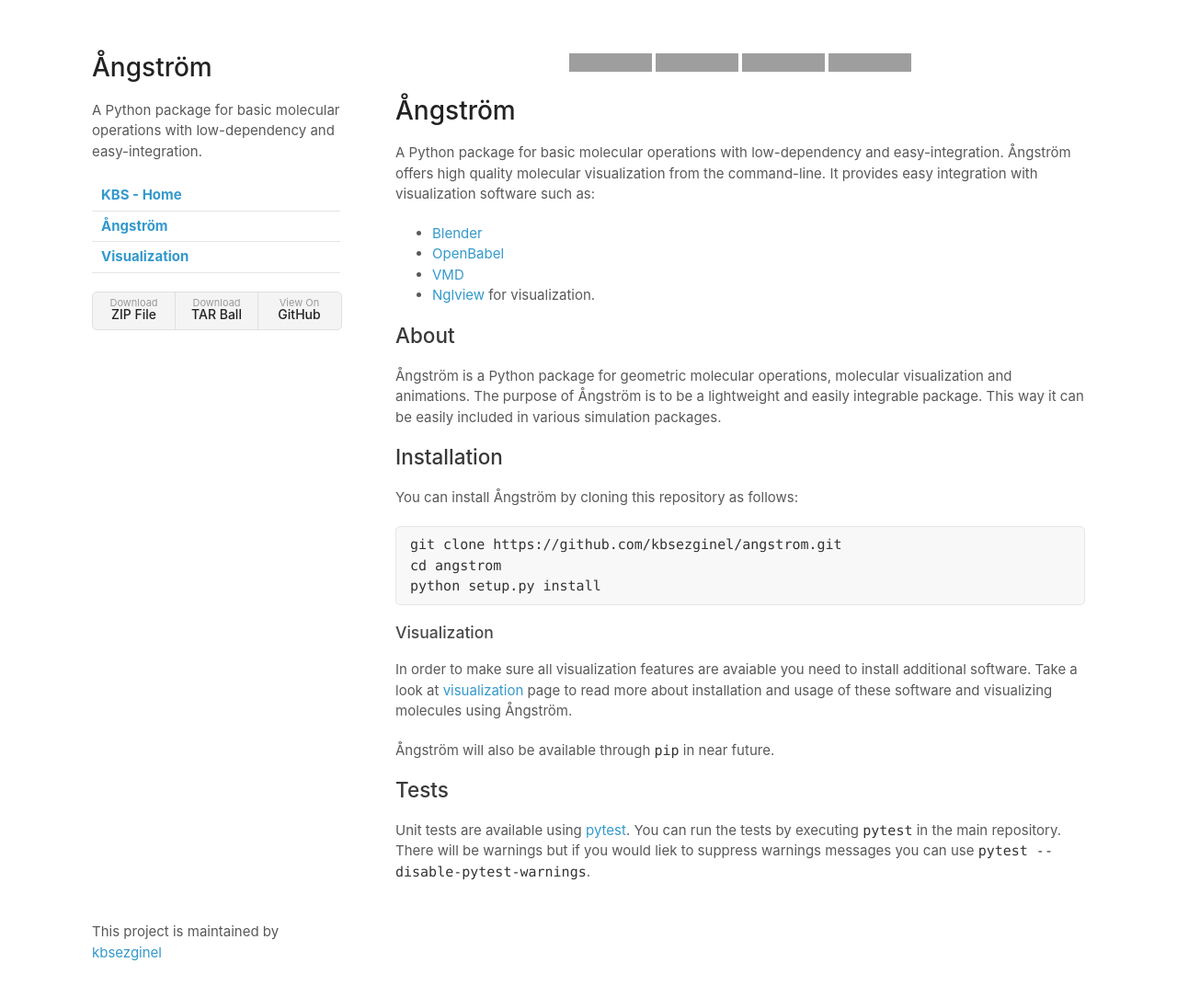
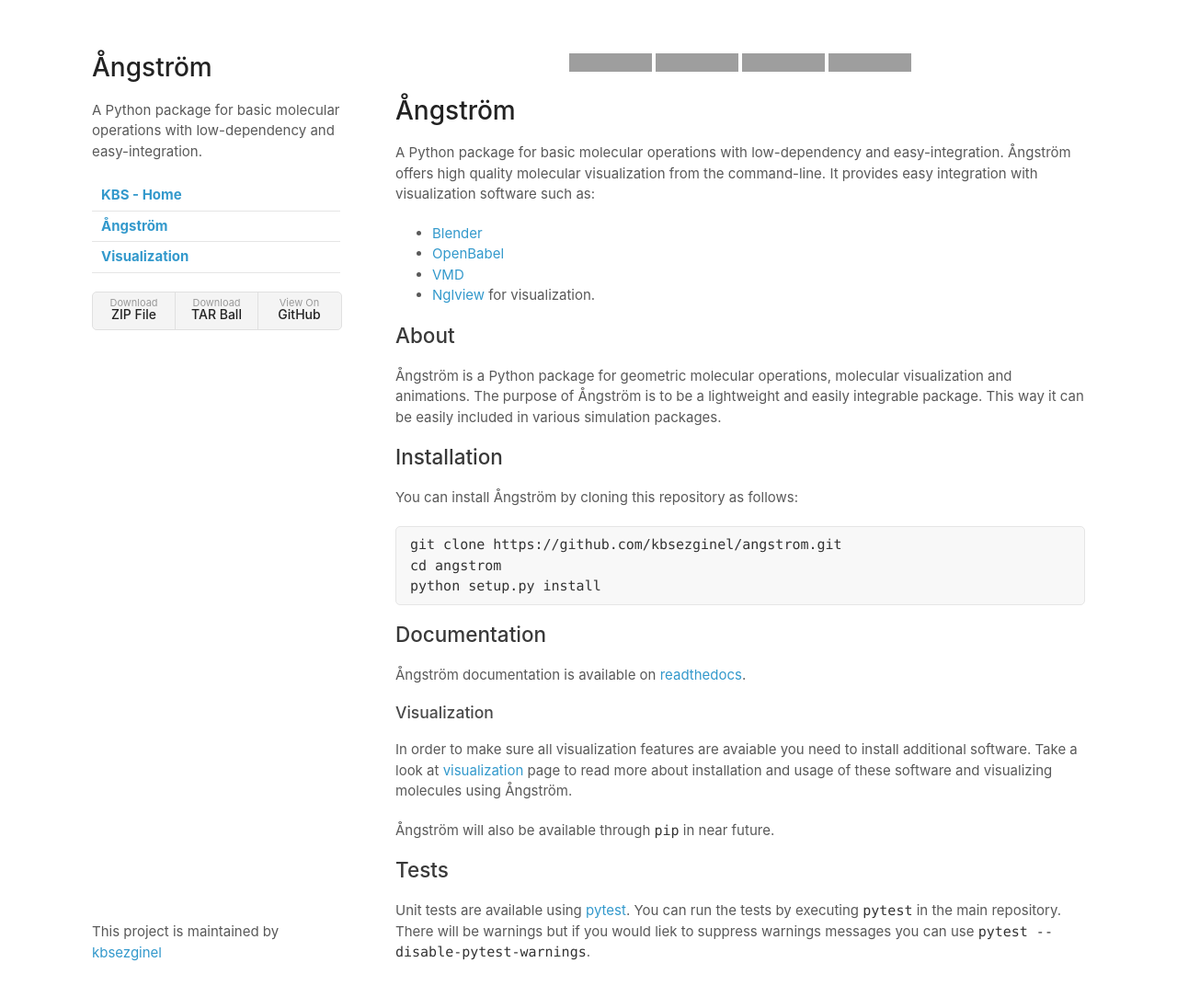
Before and after one commit to kbsezginel/angstrom, a Jekyll site: the page built from docs/index.md, in a window 1280 px wide and 1117 px high. Shown: the top 1084 px of the window at 92% size. Built offline with Jekyll 4.4.1, drawn with Linux system fonts in a browser that asks for light colours; our own code applies the rules of GitHub Pages for plain Markdown files; grey boxes are pictures that could not be loaded.

Commit message:
Adds link to readthedocs documentatio page.

````diff
--- a/docs/index.md
+++ b/docs/index.md
@@ -35,6 +35,9 @@ cd angstrom
 python setup.py install
 ```
 
+## Documentation
+Ångström documentation is available on [readthedocs](https://angstrom.readthedocs.io/en/latest/).
+
 ### Visualization
 In order to make sure all visualization features are avaiable you need to install additional software.
 Take a look at [visualization](visualization) page to read more about installation and usage of these software
````
Also changed, not shown: README.md.
